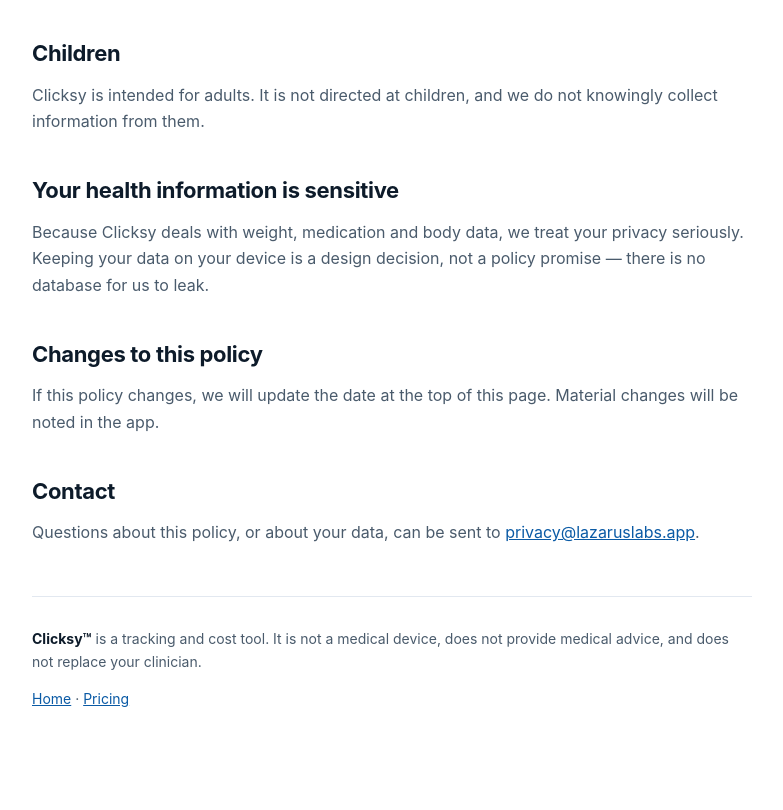
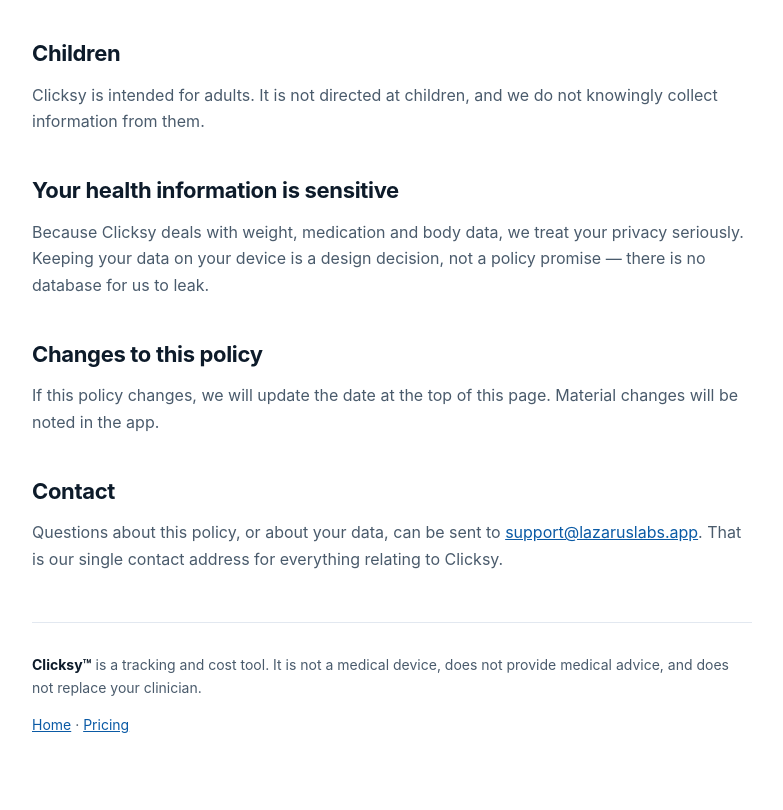
Before and after one commit to elazarus3/lazaruslabs-site, a plain HTML site: page privacy.html in a window 1280 px wide. Shown: the part 1760-2570 px from the top of the page, without its empty margins (248-1031 px from the left). Before the commit the page ends 2544 px from the top, so only its background shows below. Drawn offline with Linux system fonts and the light colour scheme.

Commit message:
Single contact address: support@lazaruslabs.app
Replaces the hello@ and privacy@ placeholders with one address that Cloudflare
Email Routing will deliver to a real inbox.

```diff
--- a/privacy.html
+++ b/privacy.html
@@ -117,7 +117,8 @@
 
   <h2>Contact</h2>
   <p>Questions about this policy, or about your data, can be sent to
-     <a href="mailto:privacy@lazaruslabs.app">privacy@lazaruslabs.app</a>.</p>
+     <a href="mailto:support@lazaruslabs.app">support@lazaruslabs.app</a>. That is our single
+     contact address for everything relating to Clicksy.</p>
 
   <div class="foot">
     <p><strong>Clicksy™</strong> is a tracking and cost tool. It is not a medical device, does not
```
Also changed, not shown: index.html (+1 -1 lines), 1 other file.
